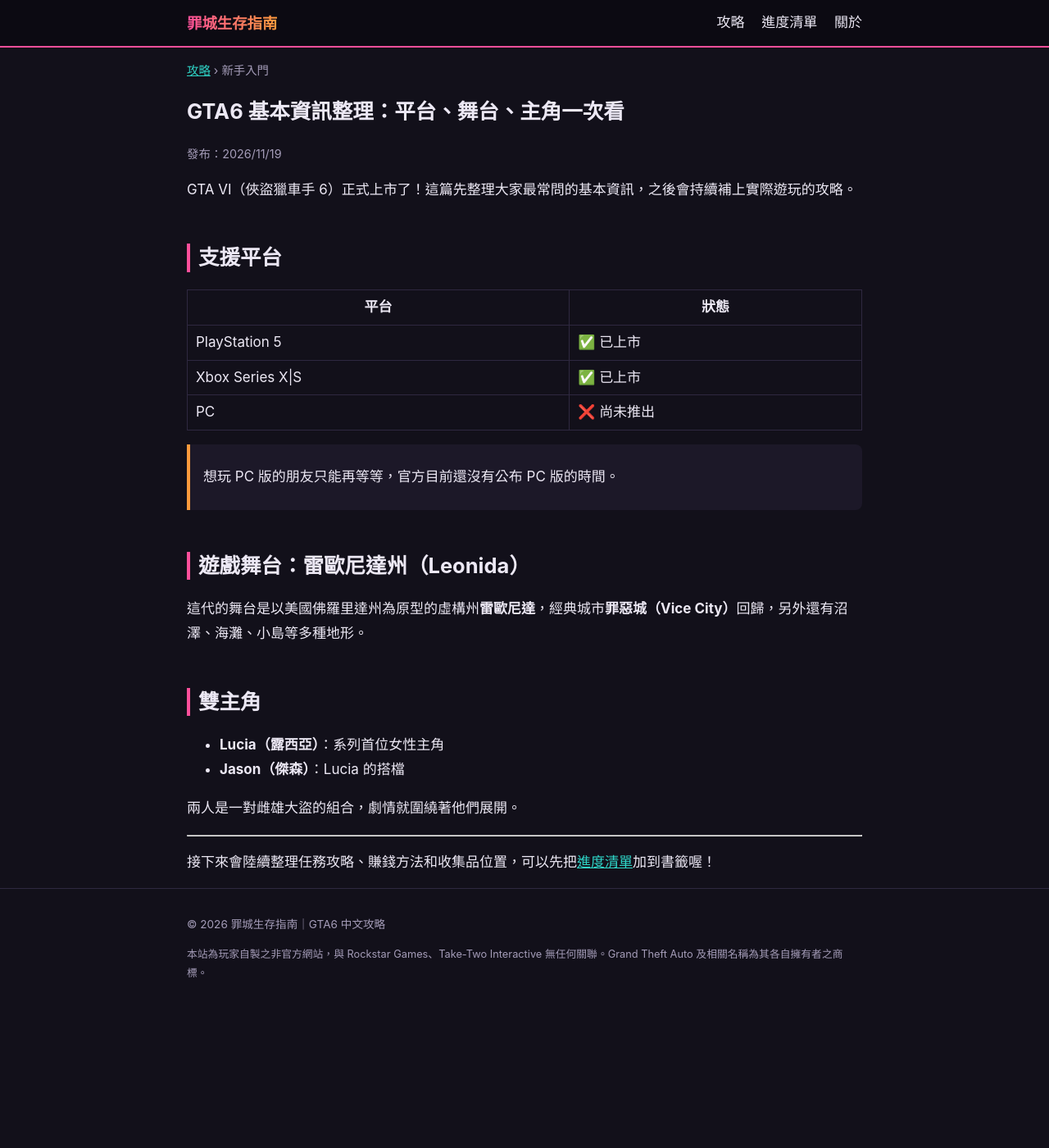
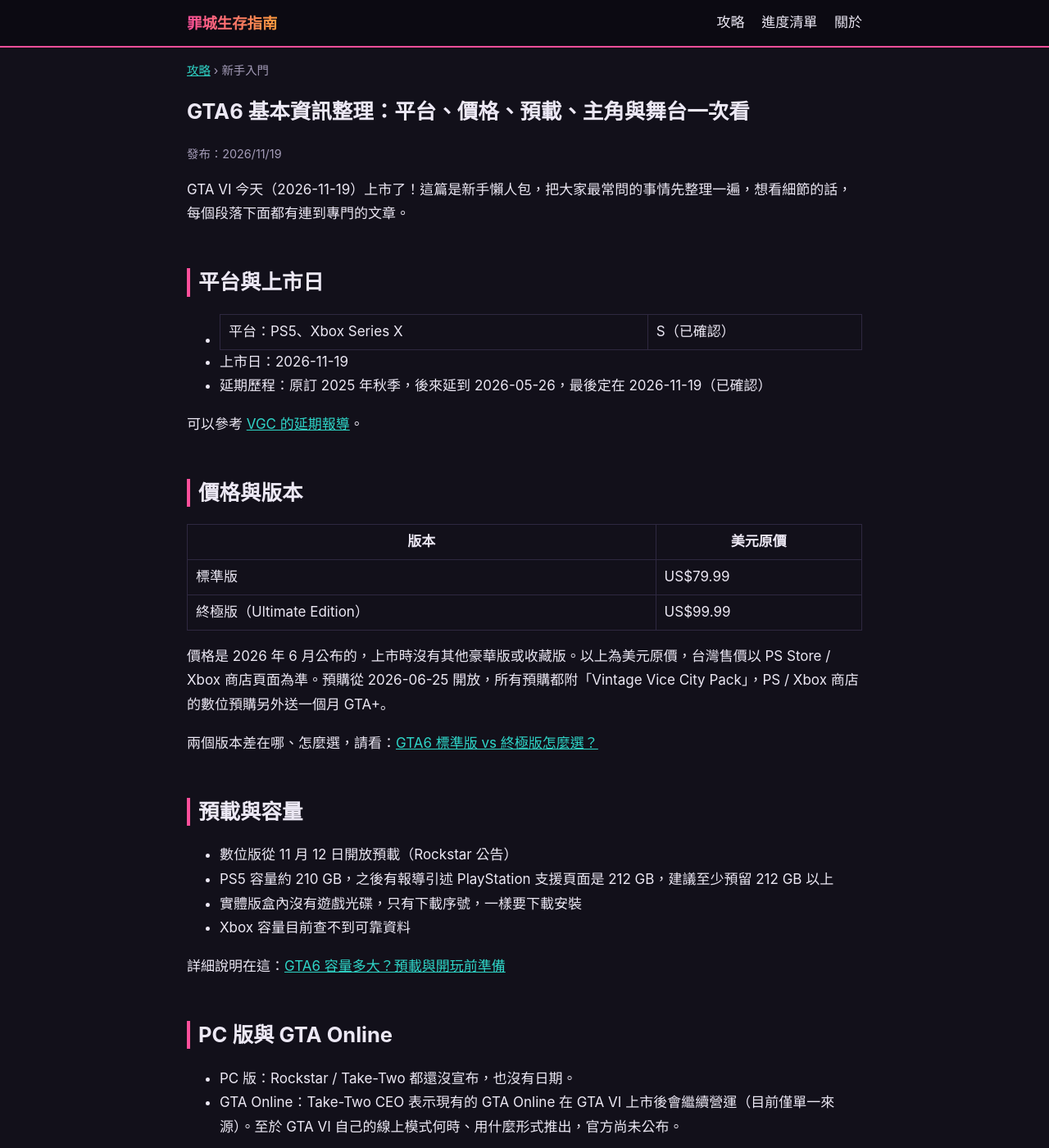
Before and after one commit to DaSarBe/GTAVI-TOOL, a Jekyll site: the page built from _posts/2026-11-19-gta6-basic-info.md, in a window 1280 px wide and 1400 px high. Shown: the whole window at 82% size. Built offline with Jekyll 4.4.1, drawn with Linux system fonts in a browser that asks for light colours; some of the changed text lies outside the part shown.

Commit message:
新增第一批攻略：版本比較、容量預載、主角與舞台、PC/Online 常見問題，並更新基本資訊與關於頁
Co-Authored-By: Claude Opus 5.5 <noreply@anthropic.com>
Claude-Session: https://claude.ai/code/session_01UX71aNGr3ut9vKz1BrxJHZ

```diff
--- a/_posts/2026-11-19-gta6-basic-info.md
+++ b/_posts/2026-11-19-gta6-basic-info.md
@@ -1,33 +1,65 @@
 ---
 layout: post
-title: "GTA6 基本資訊整理：平台、舞台、主角一次看"
+title: "GTA6 基本資訊整理：平台、價格、預載、主角與舞台一次看"
 category_name: 新手入門
-description: "GTA VI 上市基本資訊整理：支援平台、遊戲舞台雷歐尼達州與罪惡城、雙主角 Lucia 與 Jason。"
+description: "GTA6（GTA VI）上市日 2026-11-19 基本資訊整理：支援平台、標準版與終極版價格、預載與容量、PC 與 Online 狀態、雙主角與雷歐尼達舞台。"
 ---
 
-GTA VI（俠盜獵車手 6）正式上市了！這篇先整理大家最常問的基本資訊，之後會持續補上實際遊玩的攻略。
+GTA VI 今天（2026-11-19）上市了！這篇是新手懶人包，把大家最常問的事情先整理一遍，想看細節的話，每個段落下面都有連到專門的文章。
 
-## 支援平台
+## 平台與上市日
 
-| 平台 | 狀態 |
+- 平台：PS5、Xbox Series X|S（已確認）
+- 上市日：2026-11-19
+- 延期歷程：原訂 2025 年秋季，後來延到 2026-05-26，最後定在 2026-11-19（已確認）
+
+可以參考 [VGC 的延期報導](https://www.videogameschronicle.com/news/grand-theft-auto-6-has-been-delayed-again-to-the-end-of-2026/)。
+
+## 價格與版本
+
+| 版本 | 美元原價 |
 |---|---|
-| PlayStation 5 | ✅ 已上市 |
-| Xbox Series X\|S | ✅ 已上市 |
-| PC | ❌ 尚未推出 |
+| 標準版 | US$79.99 |
+| 終極版（Ultimate Edition） | US$99.99 |
 
-> 想玩 PC 版的朋友只能再等等，官方目前還沒有公布 PC 版的時間。
+價格是 2026 年 6 月公布的，上市時沒有其他豪華版或收藏版。以上為美元原價，台灣售價以 PS Store / Xbox 商店頁面為準。預購從 2026-06-25 開放，所有預購都附「Vintage Vice City Pack」，PS / Xbox 商店的數位預購另外送一個月 GTA+。
 
-## 遊戲舞台：雷歐尼達州（Leonida）
+兩個版本差在哪、怎麼選，請看：[GTA6 標準版 vs 終極版怎麼選？]({{ '/guides/2026/11/gta6-editions-compare/' | relative_url }})
 
-這代的舞台是以美國佛羅里達州為原型的虛構州**雷歐尼達**，經典城市**罪惡城（Vice City）**回歸，另外還有沼澤、海灘、小島等多種地形。
+## 預載與容量
 
-## 雙主角
+- 數位版從 11 月 12 日開放預載（Rockstar 公告）
+- PS5 容量約 210 GB，之後有報導引述 PlayStation 支援頁面是 212 GB，建議至少預留 212 GB 以上
+- 實體版盒內沒有遊戲光碟，只有下載序號，一樣要下載安裝
+- Xbox 容量目前查不到可靠資料
 
-- **Lucia（露西亞）**：系列首位女性主角
-- **Jason（傑森）**：Lucia 的搭檔
+詳細說明在這：[GTA6 容量多大？預載與開玩前準備]({{ '/guides/2026/11/gta6-storage-preload/' | relative_url }})
 
-兩人是一對雌雄大盜的組合，劇情就圍繞著他們展開。
+## PC 版與 GTA Online
 
----
+- PC 版：Rockstar / Take-Two 都還沒宣布，也沒有日期。
+- GTA Online：Take-Two CEO 表示現有的 GTA Online 在 GTA VI 上市後會繼續營運（目前僅單一來源）。至於 GTA VI 自己的線上模式何時、用什麼形式推出，官方尚未公布。
 
-接下來會陸續整理任務攻略、賺錢方法和收集品位置，可以先把[進度清單]({{ '/checklist/' | relative_url }})加到書籤喔！
+各種傳聞怎麼看，請見：[GTA6 PC 版、GTA Online 什麼時候出？常見問題]({{ '/guides/2026/11/gta6-pc-online-faq/' | relative_url }})
+
+## 主角與舞台
+
+- 雙主角：Lucia Caminos 與 Jason Duval，可以切換操作。Lucia 被多家媒體稱為主線 GTA 首位女性主角。
+- 舞台：虛構的雷歐尼達州（Leonida），原型是佛羅里達；主要城市是罪惡城（Vice City），原型是邁阿密。
+- 官方完整地圖目前尚未公開。
+
+完整介紹在這：[GTA6 主角與舞台介紹]({{ '/guides/2026/11/gta6-characters-leonida/' | relative_url }})
+
+> 小提醒：上市初期資訊變動很快，本站會隨官方公告更新。進度追蹤可以先把[進度清單]({{ '/checklist/' | relative_url }})加到書籤。
+
+## 參考來源
+
+- [VGC：GTA 6 再度延期](https://www.videogameschronicle.com/news/grand-theft-auto-6-has-been-delayed-again-to-the-end-of-2026/)
+- [Gematsu：價格、終極版與預購特典](https://www.gematsu.com/2026/06/grand-theft-auto-vi-pricing-ultimate-edition-and-pre-order-bonuses-announced)
+- [Game Informer：價格與終極版公布](https://gameinformer.com/2026/06/24/grand-theft-auto-vi-price-and-ultimate-edition-revealed-physical-version-will-not)
+- [Beebom：預載日期](https://beebom.com/gta-6-preload-start-date-confirmed/)
+- [TweakTown：212GB 容量](https://www.tweaktown.com/news/114473/rockstar-reveals-gta-6-pre-load-times-confirms-212gb-install-size/index.html)
+- [PC Gamer：尚無 PC 版公布](https://www.pcgamer.com/no-gta-6-pc-release-announced)
+- [Wccftech：Zelnick 財報會發言](https://wccftech.com/gta-6-november-19-date-holds-take-two-beats-earnings-zelnick-pc-port/amp/)
+- [PCGamesN：角色介紹](https://www.pcgamesn.com/grand-theft-auto-6/characters)
+- [GamesRadar：雷歐尼達](https://www.gamesradar.com/looks-like-leonida-in-gta-6-is-exactly-what-san-andreas-was-to-gta-5)
--- /dev/null
+++ b/_posts/2026-11-19-gta6-characters-leonida.md
@@ -0,0 +1,62 @@
+---
+layout: post
+title: "GTA6 主角與舞台介紹：Lucia、Jason 與雷歐尼達州"
+category_name: 劇情與世界觀
+description: "GTA6 雙主角 Lucia Caminos 與 Jason Duval、舞台雷歐尼達州與罪惡城、已知地區與配角整理，並標示尚待確認的資訊。"
+---
+
+還沒開玩、想先認識 GTA6 的人物和舞台？這篇把目前公開的資料整理成懶人包。劇情細節這裡不劇透，也不寫官方沒說的東西。
+
+## 雙主角
+
+主角是 **Lucia Caminos** 與 **Jason Duval**，玩家可以在兩人之間切換操作（已確認）。Lucia 被多家媒體稱為主線 GTA 首位女性主角。
+
+兩人的故事以情侶搭檔犯案為核心，媒體拿雌雄大盜 Bonnie & Clyde 來比喻。另有說法指 Jason 是退伍軍人、Lucia 剛出獄。這兩點目前僅單一來源，請以遊戲內為準。
+
+## 預告與官方介紹過的配角
+
+下面這些角色出現在預告或官方介紹裡，目前僅單一來源，標示以遊戲內為準：
+
+- Cal Hampton
+- Boobie Ike
+- Dre'Quan Priest
+- Real Dimez（Bae-Luxe 與 Roxy）
+- Raul Bautista
+- Brian Heder
+
+## 舞台：雷歐尼達州
+
+遊戲舞台是虛構的**雷歐尼達州（Leonida）**，原型是佛羅里達；主要城市是**罪惡城（Vice City）**，原型是邁阿密（已確認）。
+
+### 多份資料都列出的地區
+
+- Vice City
+- Leonida Keys
+- Grassrivers
+- Port Gellhorn
+
+其他像 Ambrosia、Mount Kalaga、Hamlet、Kelly County，各來源的說法不一，尚待官方確認，這裡先不下定論。
+
+### 地形
+
+有報導提到有類似大沼澤（Everglades）的濕地地形與氣墊船，目前僅單一來源。
+
+### 地圖
+
+官方完整地圖目前尚未公開，網路上流傳的地圖大小只是粉絲估計，參考就好。
+
+## 上市預告片
+
+2026-10-15 推出上市預告片，這個日期目前僅單一來源。
+
+## 接下來
+
+想看其他資訊：[GTA6 基本資訊整理]({{ '/guides/2026/11/gta6-basic-info/' | relative_url }})、[PC 版與 GTA Online 常見問題]({{ '/guides/2026/11/gta6-pc-online-faq/' | relative_url }})。開玩後也可以用[進度清單]({{ '/checklist/' | relative_url }})記錄自己的進度。
+
+## 參考來源
+
+- [PCGamesN：角色介紹](https://www.pcgamesn.com/grand-theft-auto-6/characters)
+- [Gfinity Esports：Lucia 與 Jason](https://www.gfinityesports.com/guides/gta-6-characters-lucia-and-jason)
+- [GamesRadar：雷歐尼達](https://www.gamesradar.com/looks-like-leonida-in-gta-6-is-exactly-what-san-andreas-was-to-gta-5)
+- [Beebom：地圖整理](https://beebom.com/gta-6-map)
+- [GamesRadar：上市預告片](https://gamesradar.com/games/grand-theft-auto/gta-6-launch-trailer)
```
Also changed, not shown: _posts/2026-11-19-gta6-editions-compare.md (added, +56 -0 lines), _posts/2026-11-19-gta6-pc-online-faq.md (added, +49 -0 lines), _posts/2026-11-19-gta6-storage-preload.md (added, +46 -0 lines), about.md (+2 -1 lines).
